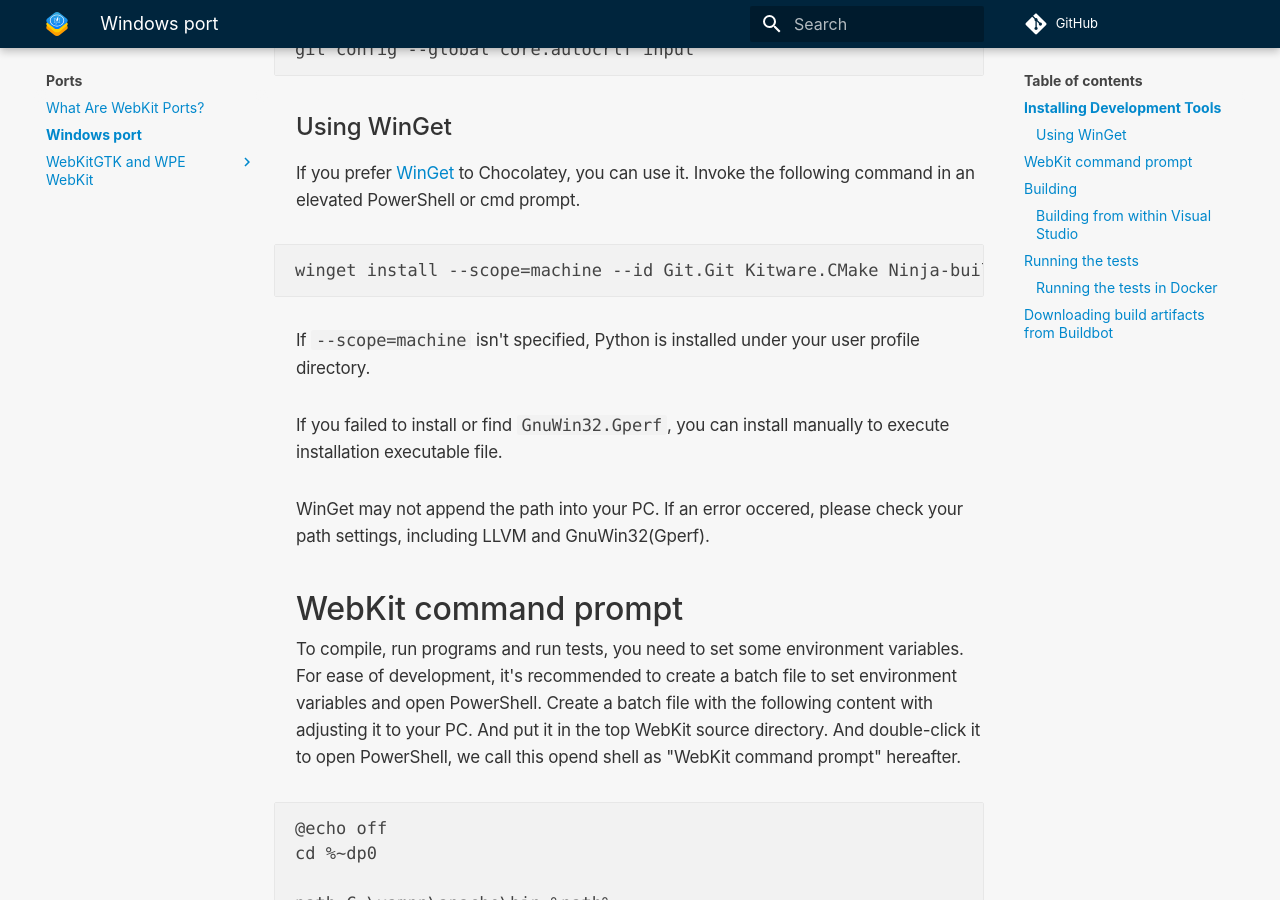
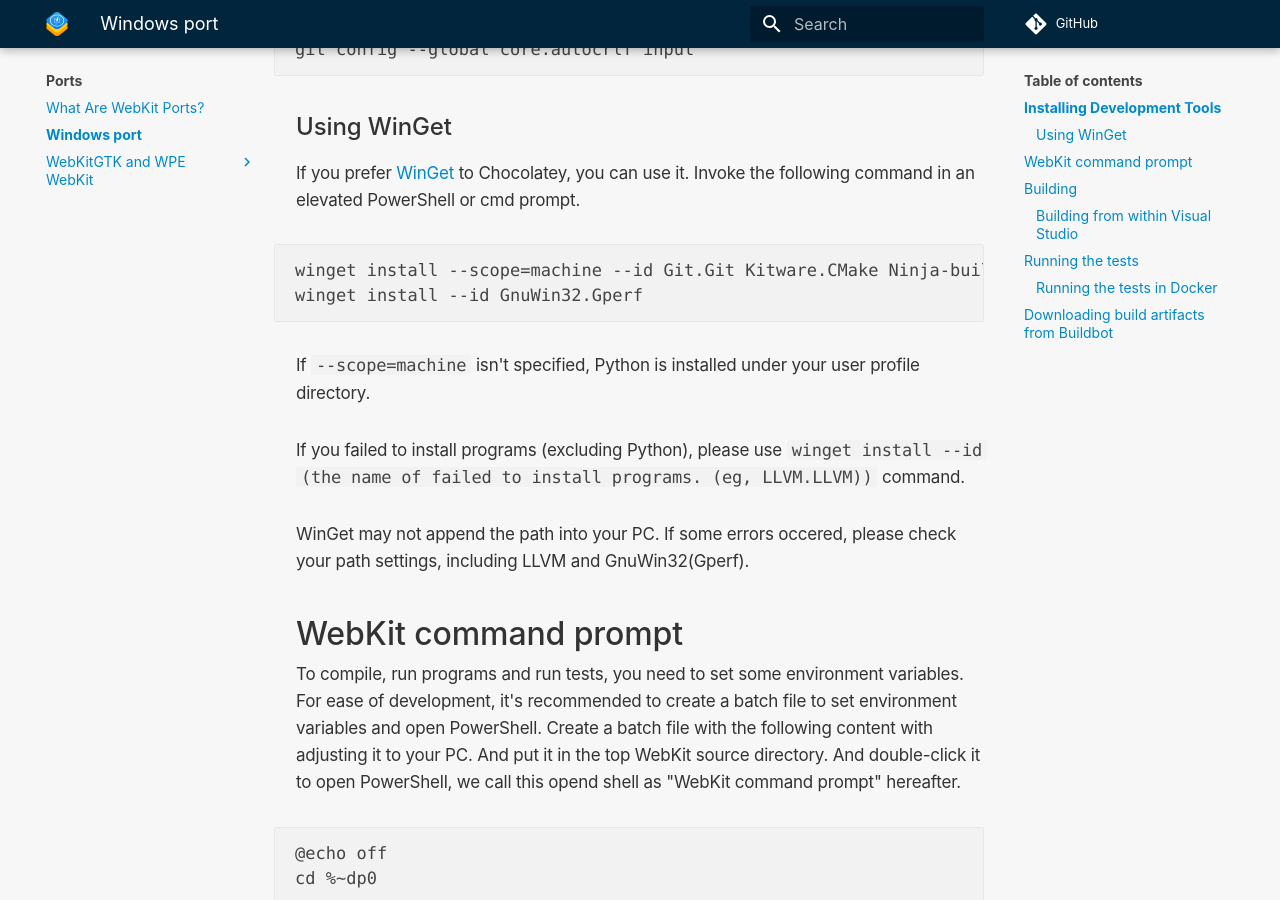
Before and after one commit to WebKit/Documentation, an MkDocs documentation site: the page built from docs/Ports/WindowsPort.md, in a window 1280 px wide and 900 px high, scrolled down 973 px. Built offline with MkDocs 1.6.1 and Material for MkDocs 9.7.7, drawn with Linux system fonts in a browser that asks for light colours; comment, search, counter and statistics services are not loaded.

Commit message:
fix: WinGet section
Co-authored-by: Ryosei Otaka <Ryosei.Otaka@sony.com>

````diff
--- a/docs/Ports/WindowsPort.md
+++ b/docs/Ports/WindowsPort.md
@@ -38,15 +38,16 @@ If you prefer [WinGet](https://learn.microsoft.com/en-us/windows/package-manager
 Invoke the following command in an elevated PowerShell or cmd prompt.
 
 ```
-winget install --scope=machine --id Git.Git Kitware.CMake Ninja-build.Ninja Python.Python.3.11 RubyInstallerTeam.Ruby.3.2 ApacheFriends.Xampp.8.2 GnuWin32.Gperf LLVM.LLVM
+winget install --scope=machine --id Git.Git Kitware.CMake Ninja-build.Ninja Python.Python.3.11 RubyInstallerTeam.Ruby.3.2 ApacheFriends.Xampp.8.2 LLVM.LLVM
+winget install --id GnuWin32.Gperf
 ```
 
 If `--scope=machine` isn't specified, Python is installed under your user profile directory.
 
-If you failed to install or find `GnuWin32.Gperf`, you can install manually to execute installation executable file.
+If you failed to install programs (excluding Python), please use `winget install --id (the name of failed to install programs. (eg, LLVM.LLVM))` command.
 
 WinGet may not append the path into your PC.
-If an error occered, please check your path settings, including LLVM and GnuWin32(Gperf).
+If some errors occered, please check your path settings, including LLVM and GnuWin32(Gperf).
 
 ## WebKit command prompt
 
````
